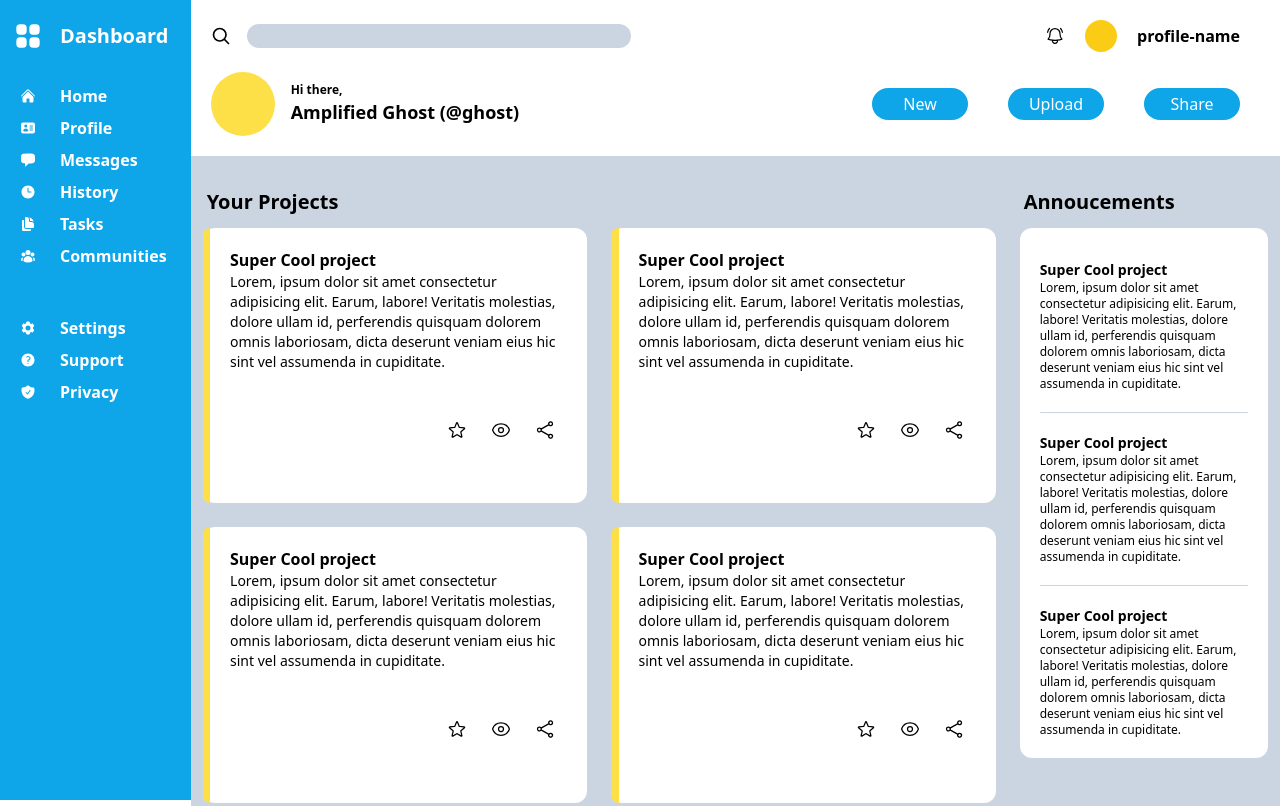
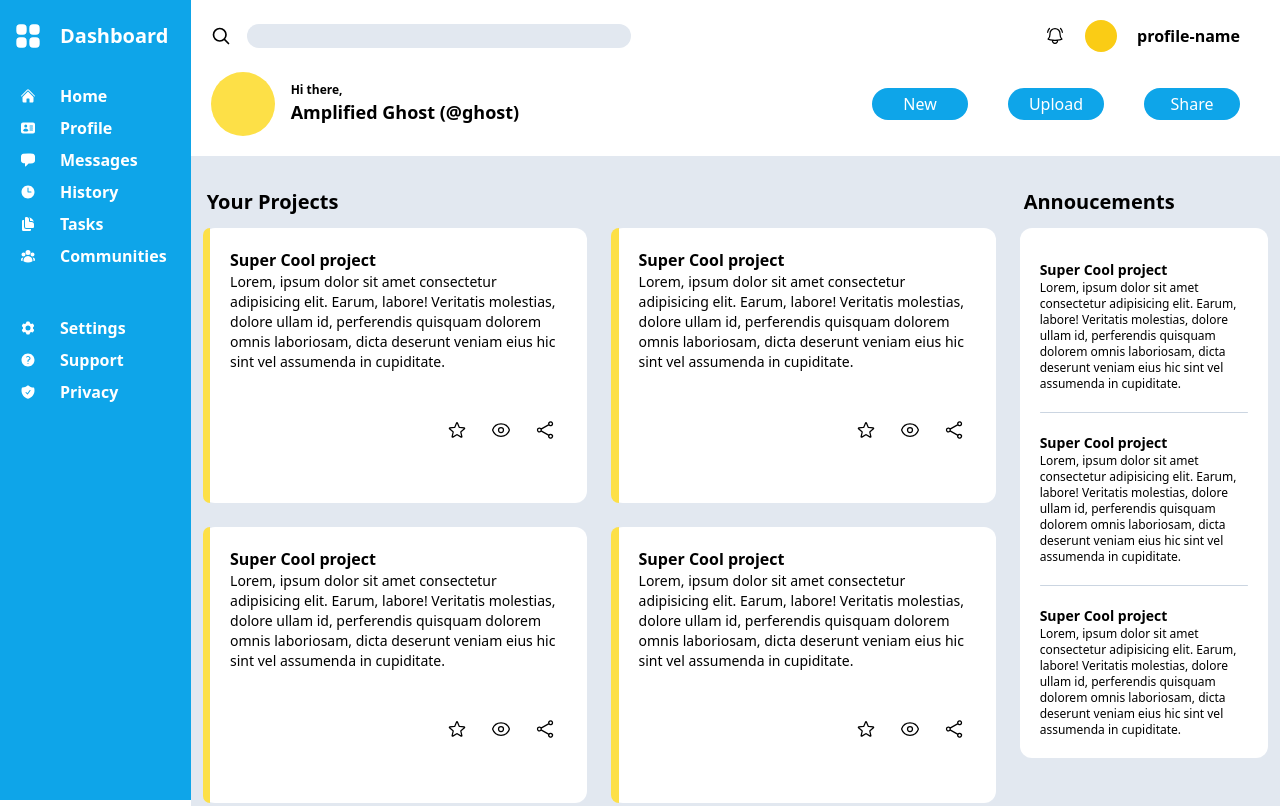
Before and after one commit to CassiusMercellus/Tailwind-Dashboard, a website: page public/index.html in a window 1280 px wide. Shown: the top 806 px of the page. Drawn offline with Linux system fonts and the light colour scheme.

Commit message:
updated color

```diff
--- a/public/index.html
+++ b/public/index.html
@@ -114,7 +114,7 @@
                             <path stroke-linecap="round" stroke-linejoin="round" d="m21 21-5.197-5.197m0 0A7.5 7.5 0 1 0 5.196 5.196a7.5 7.5 0 0 0 10.607 10.607Z" />
                         </svg>
                     </div>
-                    <div class="bg-slate-300 rounded-xl w-96 h-6 ml-4"></div>
+                    <div class="bg-slate-200 rounded-xl w-96 h-6 ml-4"></div>
                 </div>
                 <div class="flex items-center">
                     <div>
@@ -144,7 +144,7 @@
             </div>
         </header>
         <!-- Main content -->
-        <div class="w-full bg-slate-300 pb-2">
+        <div class="w-full bg-slate-200 pb-2">
             <div class="grid grid-flow-row grid-cols-4 rows-2">
                 <h1 class="col-span-3 font-bold mx-4 pt-8 text-xl">Your Projects</h1>
                 <h1 class="col-span-1 font-bold mx-4 pt-8 text-xl">Annoucements</h1>
```
